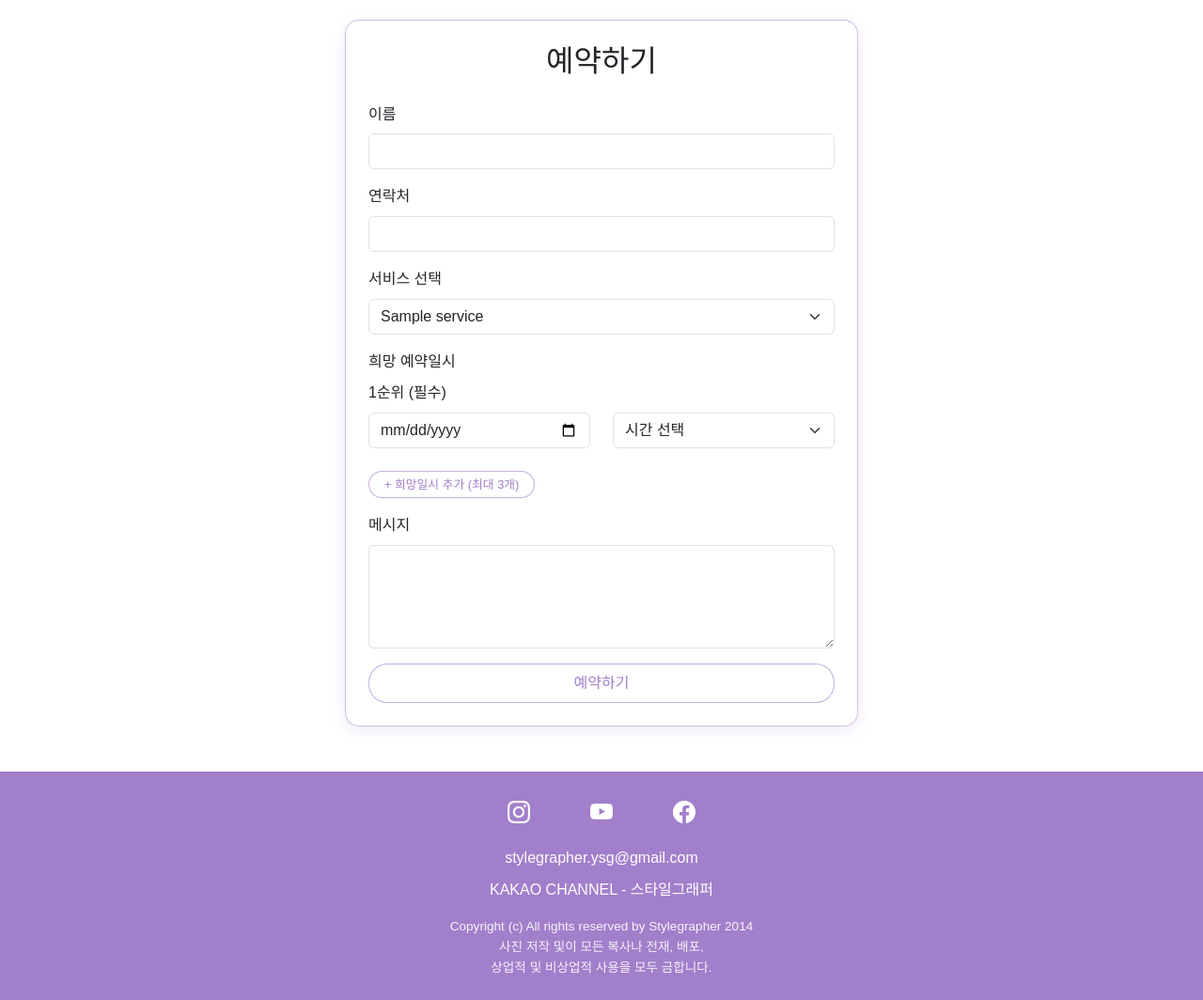
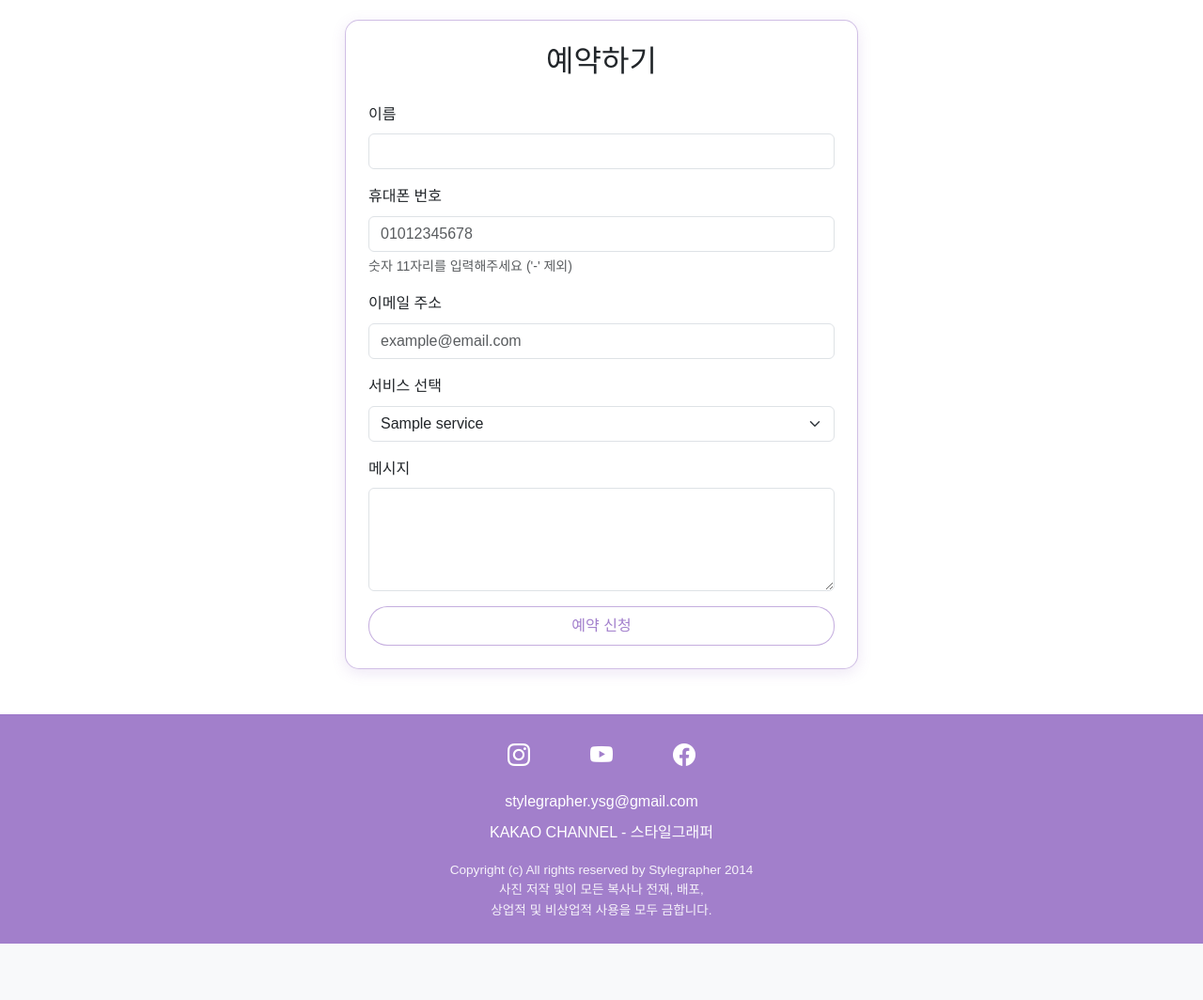
Before and after one commit to huneyk/stylegrapher_homepage, a Flask app: template templates/booking.html in a window 1280 px wide. Shown: the part 171-1235 px from the top of the page at 94% size. After the commit the page ends 1175 px from the top, so only its background shows below. Run offline with Flask 3, Linux system fonts and the light colour scheme; the template is opened without the code that fills it: most values are stand-ins (such as "Sample title", 1, 10 or a date in 2020); some libraries are stand-ins or nearby versions.

Commit message:
booking & ask form adjusted

```diff
--- a/routes/main.py
+++ b/routes/main.py
@@ -109,7 +109,7 @@ def contact():
         db.session.add(booking)
         db.session.commit()
 
-        flash('예약 문의가 성공적으로 전송되었습니다.')
+        flash('예약 신청이 잘 전달됐습니다. 스타일그래퍼 담당자가 곧 연락 드리겠습니다. 감사합니다.')
         return redirect(url_for('main.contact'))
 
     services = Service.query.all()
--- a/templates/booking.html
+++ b/templates/booking.html
@@ -8,7 +8,7 @@
         <div class="col-md-8 col-lg-6">
             <div class="card">
                 <div class="card-body p-4">
-                    <h2 class="card-title text-center mb-4">예약하기</h2>
+                    <h2 class="text-center mb-4">예약하기</h2>
 
                     {% with messages = get_flashed_messages() %}
                         {% if messages %}
@@ -26,8 +26,17 @@
                             <input type="text" class="form-control" id="name" name="name" required>
                         </div>
                         <div class="mb-3">
-                            <label for="contact" class="form-label">연락처</label>
-                            <input type="text" class="form-control" id="contact" name="contact" required>
+                            <label for="contact" class="form-label">휴대폰 번호</label>
+                            <input type="tel" class="form-control" id="contact" name="contact"
+                                   pattern="[0-9]{11}"
+                                   minlength="11" maxlength="11"
+                                   placeholder="01012345678" required>
+                            <div class="form-text">숫자 11자리를 입력해주세요 ('-' 제외)</div>
+                        </div>
+                        <div class="mb-3">
+                            <label for="email" class="form-label">이메일 주소</label>
+                            <input type="email" class="form-control" id="email" name="email"
+                                   placeholder="example@email.com" required>
                         </div>
                         <div class="mb-3">
                             <label for="service" class="form-label">서비스 선택</label>
@@ -37,51 +46,12 @@
                                 {% endfor %}
                             </select>
                         </div>
-
-                        <!-- 희망 예약일시 -->
-                        <div class="mb-3">
-                            <label class="form-label">희망 예약일시</label>
-                            <div id="datetime-container">
-                                <div class="mb-2">
-                                    <label class="form-label">1순위 (필수)</label>
-                                    <div class="row">
-                                        <div class="col-md-6 mb-2">
-                                            <input type="date" class="form-control" name="date[]" required>
-                                        </div>
-                                        <div class="col-md-6 mb-2">
-                                            <select class="form-select" name="time[]" required>
-                                                <option value="">시간 선택</option>
-                                                <option value="09:00">오전 9:00</option>
-                                                <option value="09:30">오전 9:30</option>
-                                                <option value="10:00">오전 10:00</option>
-                                                <option value="10:30">오전 10:30</option>
-                                                <option value="11:00">오전 11:00</option>
-                                                <option value="11:30">오전 11:30</option>
-                                                <option value="12:00">오후 12:00</option>
-                                                <option value="12:30">오후 12:30</option>
-                                                <option value="13:00">오후 1:00</option>
-                                                <option value="13:30">오후 1:30</option>
-                                                <option value="14:00">오후 2:00</option>
-                                                <option value="14:30">오후 2:30</option>
-                                                <option value="15:00">오후 3:00</option>
-                                                <option value="15:30">오후 3:30</option>
-                                                <option value="16:00">오후 4:00</option>
-                                            </select>
-                                        </div>
-                                    </div>
-                                </div>
-                            </div>
-                            <button type="button" class="btn btn-outline-secondary btn-sm mt-2" id="add-datetime">
-                                + 희망일시 추가 (최대 3개)
-                            </button>
-                        </div>
-
                         <div class="mb-3">
                             <label for="message" class="form-label">메시지</label>
                             <textarea class="form-control" id="message" name="message" rows="4"></textarea>
                         </div>
                         <div class="d-grid">
-                            <button type="submit" class="btn btn-primary btn-lg">예약하기</button>
+                            <button type="submit" class="btn btn-primary btn-lg">예약 신청</button>
                         </div>
                     </form>
                 </div>
```
Also changed, not shown: templates/_services.html (+8 -1 lines), templates/ask.html (+6 -3 lines), templates/service_detail.html (+8 -1 lines), instance/stylegrapher.db.
